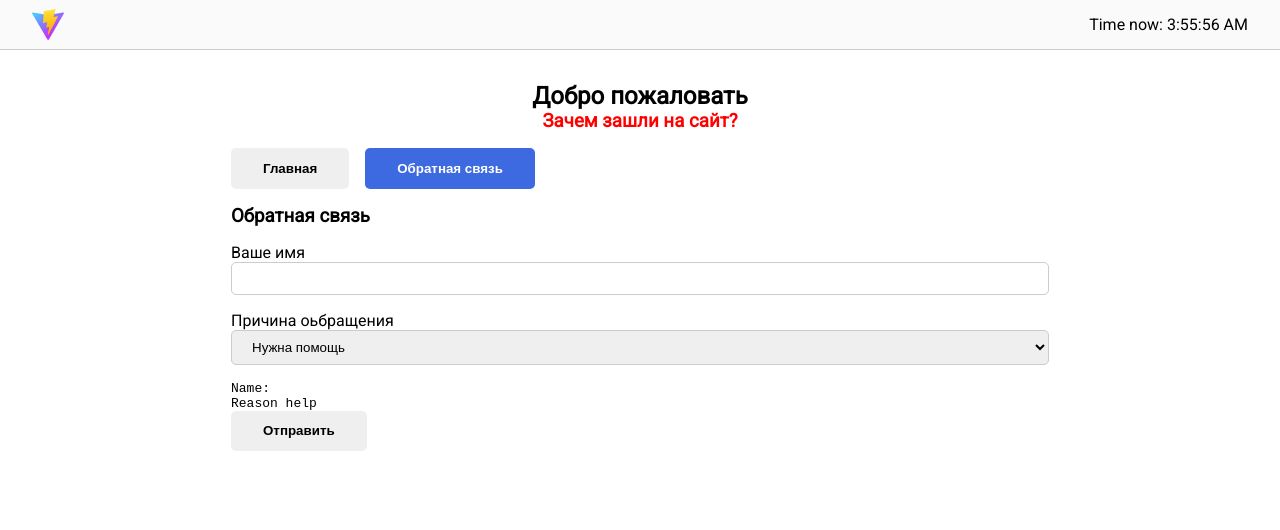
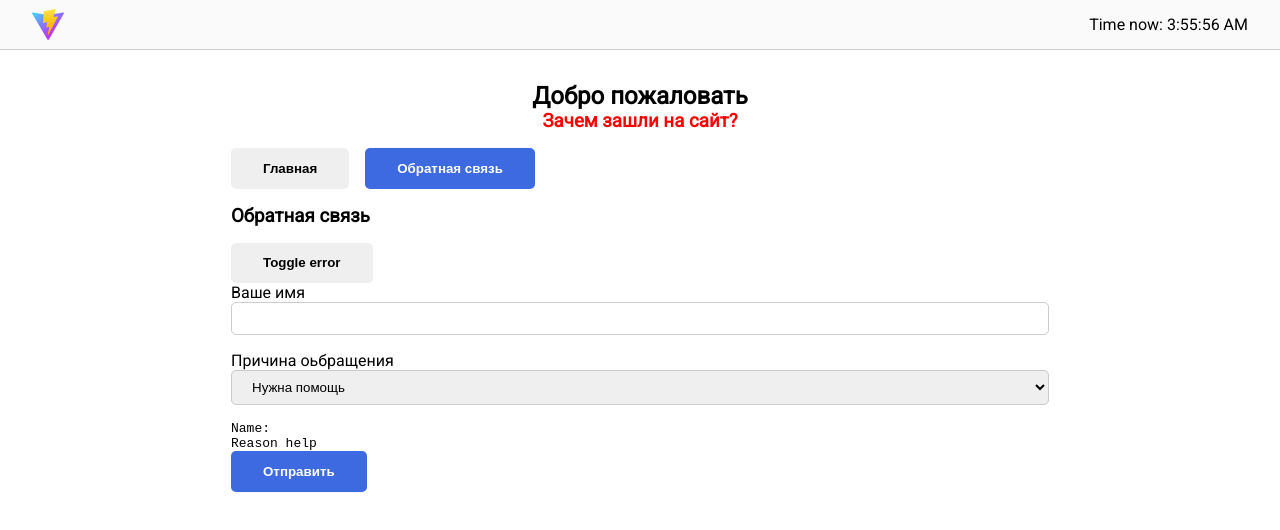
Before and after one commit to Juxoola/React_Study, a React (Vite) app in the folder vite-project-intr/: page / in a window 1280 px wide. Shown: the top 530 px of the page. Built offline with nearby package versions, Linux system fonts and the light colour scheme.

Commit message:
Form final

```diff
--- a/vite-project-intr/src/components/Button/Button.jsx
+++ b/vite-project-intr/src/components/Button/Button.jsx
@@ -1,11 +1,15 @@
 //import './Button.css'
 import classes from './Button.module.css'
-export default function Button({children, onTouch, isActive}) {
-
+export default function Button({children, isActive, ...props}) {
 
     return(
-         <button className={isActive ? `${classes.button} ${classes.active}` : classes.button}
-          onClick={onTouch}>
-            {children}</button>
+         <button
+            {...props}
+            className={
+              isActive ? `${classes.button} ${classes.active}` : classes.button
+            }
+          >
+            {children}
+          </button>
     )
 }
--- a/vite-project-intr/src/components/Button/Button.module.css
+++ b/vite-project-intr/src/components/Button/Button.module.css
@@ -12,6 +12,10 @@
     opacity: 0.8;
 }
 
+.button:disabled {
+    cursor: not-allowed;
+}
+
 .button.active {
     background: #3e6ae1;
     color: #fff;
--- a/vite-project-intr/src/components/DifSection.jsx
+++ b/vite-project-intr/src/components/DifSection.jsx
@@ -14,9 +14,9 @@ export default function DifSection() {
     return(
     <section>
         <h3>Order</h3>
-        <Button isActive = {contentType === 'per'} onTouch={() => handleClick('per')}  > Перва кнопка</Button>
-        <Button isActive = {contentType === 'vtor'} onTouch={() => handleClick('vtor')} > Вторая кнопка</Button>
-        <Button isActive = {contentType === 'tret'} onTouch={() => handleClick('tret')} > Третья кнопка</Button>
+        <Button isActive = {contentType === 'per'} onClick={() => handleClick('per')}  > Перва кнопка</Button>
+        <Button isActive = {contentType === 'vtor'} onClick={() => handleClick('vtor')} > Вторая кнопка</Button>
+        <Button isActive = {contentType === 'tret'} onClick={() => handleClick('tret')} > Третья кнопка</Button>
 
         {!contentType && <p>Нажмите на кнопку</p>}
         {contentType && <p>{differences[contentType]}</p>}
--- a/vite-project-intr/src/components/FeedBackSection.jsx
+++ b/vite-project-intr/src/components/FeedBackSection.jsx
@@ -3,17 +3,33 @@ import Button from "./Button/Button"
 export default function FeedBackSection() {
     const [name, setName] = useState('')
     const [reason, setReason] = useState('help')
+    const [hasError, setHasError] = useState(false)
 
     function handleNameChange(event) {
         setName(event.target.value)
+        setHasError(event.target.value.trim().length === 0)
+    }
+
+    function toggleError() {
+        setHasError((prev) => !prev)
     }
 
     return (
         <section>
             <h3>Обратная связь</h3>
+            <Button onClick={toggleError}>Toggle error</Button>
             <form>
                 <label htmlFor="name">Ваше имя</label>
-                <input type="text" id= "name" className="control" value={name} onChange={handleNameChange}/>
+                <input
+                    type="text"
+                    id= "name"
+                    className="control"
+                    value={name}
+                    onChange={handleNameChange}
+                    style={{
+                        border: hasError ? '1px solid red' : null,
+                    }}
+                />
 
                 <label htmlFor="reason">Причина оьбращения</label>
                 <select id="reason" className="control" value={reason} onChange={event => setReason(event.target.value)}>
@@ -28,7 +44,7 @@ export default function FeedBackSection() {
                     Reason {reason}
                 </pre>
 
-                <Button>Отправить</Button>
+                <Button disabled={hasError} isActive={!hasError}>Отправить</Button>
             </form>
         </section>
     )
--- a/vite-project-intr/src/components/TubSection.jsx
+++ b/vite-project-intr/src/components/TubSection.jsx
@@ -2,8 +2,8 @@ import Button from "./Button/Button"
 export default function TubSection({active, onChange}) {
     return (
         <section style={{marginBottom: '1rem'}}>
-            <Button isActive={active === 'main'} onTouch={() => onChange('main')}>Главная</Button>
-            <Button isActive={active === 'feedback'} onTouch={() => onChange('feedback')}>Обратная связь</Button>
+            <Button isActive={active === 'main'} onClick={() => onChange('main')}>Главная</Button>
+            <Button isActive={active === 'feedback'} onClick={() => onChange('feedback')}>Обратная связь</Button>
         </section>
     )
 }
```
